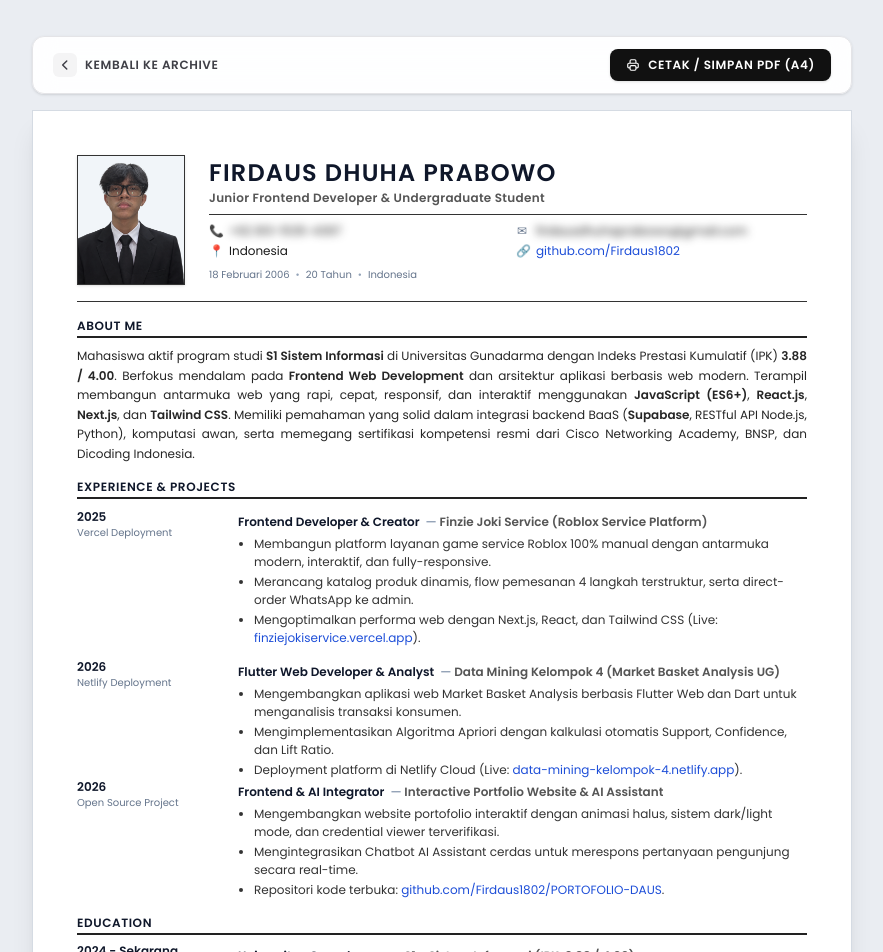
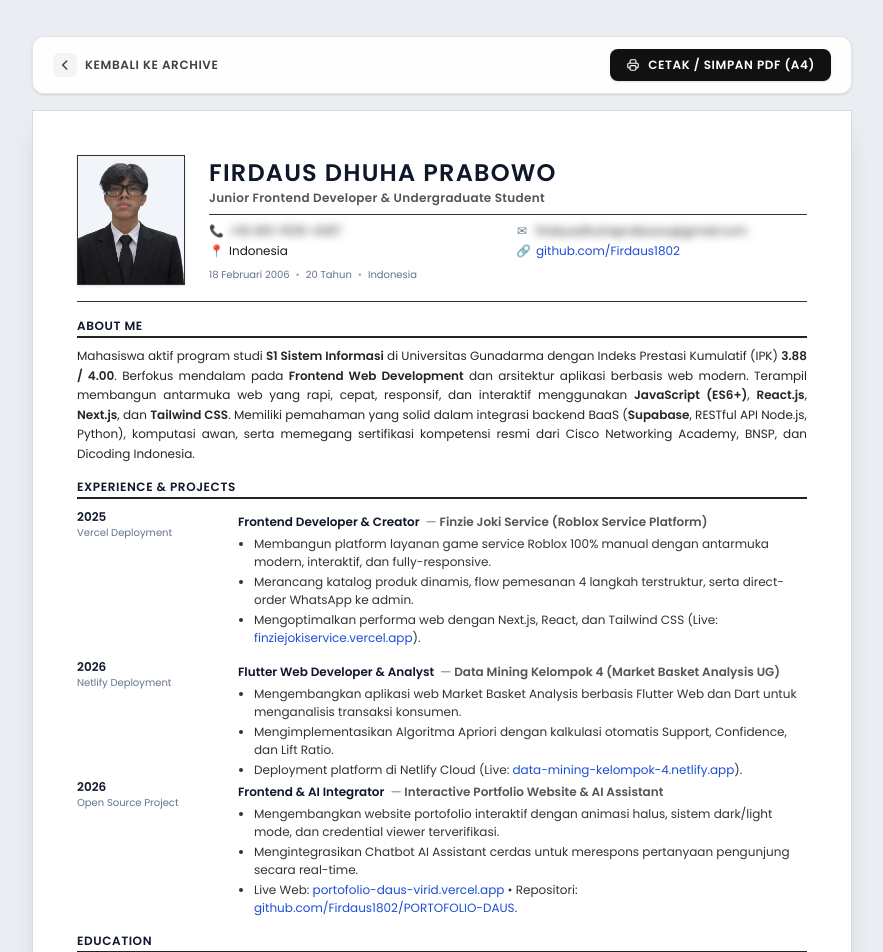
Before and after one commit to Firdaus1802/PORTOFOLIO-DAUS, a Next.js app: page /cv in a window 1280 px wide. Shown: the top 952 px of the page, without its empty margins (198-1081 px from the left). Built offline with nearby package versions, Linux system fonts and the light colour scheme; no server answers.

Commit message:
docs: update interactive portfolio live link to portofolio-daus-virid.vercel.app

```diff
--- a/app/cv/page.tsx
+++ b/app/cv/page.tsx
@@ -172,7 +172,7 @@ export default function CVPage() {
               <ul className="list-disc pl-4 text-xs text-[#333333] space-y-0.5 leading-normal">
                 <li>Mengembangkan website portofolio interaktif dengan animasi halus, sistem dark/light mode, dan credential viewer terverifikasi.</li>
                 <li>Mengintegrasikan Chatbot AI Assistant cerdas untuk merespons pertanyaan pengunjung secara real-time.</li>
-                <li>Repositori kode terbuka: <a href="https://github.com/Firdaus1802/PORTOFOLIO-DAUS" target="_blank" rel="noopener noreferrer" className="text-[#1d4ed8] hover:underline">github.com/Firdaus1802/PORTOFOLIO-DAUS</a>.</li>
+                <li>Live Web: <a href="https://portofolio-daus-virid.vercel.app/" target="_blank" rel="noopener noreferrer" className="text-[#1d4ed8] hover:underline">portofolio-daus-virid.vercel.app</a> • Repositori: <a href="https://github.com/Firdaus1802/PORTOFOLIO-DAUS" target="_blank" rel="noopener noreferrer" className="text-[#1d4ed8] hover:underline">github.com/Firdaus1802/PORTOFOLIO-DAUS</a>.</li>
               </ul>
             </div>
           </div>
--- a/public/cv-html/index.html
+++ b/public/cv-html/index.html
@@ -120,7 +120,7 @@
           <ul class="entry-bullets">
             <li>Mengembangkan website portofolio interaktif dengan animasi halus, sistem dark/light mode, dan credential viewer terverifikasi.</li>
             <li>Mengintegrasikan Chatbot AI Assistant cerdas untuk merespons pertanyaan pengunjung secara real-time.</li>
-            <li>Repositori kode terbuka: <a href="https://github.com/Firdaus1802/PORTOFOLIO-DAUS" target="_blank">github.com/Firdaus1802/PORTOFOLIO-DAUS</a>.</li>
+            <li>Live Web: <a href="https://portofolio-daus-virid.vercel.app/" target="_blank">portofolio-daus-virid.vercel.app</a> • Repositori: <a href="https://github.com/Firdaus1802/PORTOFOLIO-DAUS" target="_blank">github.com/Firdaus1802/PORTOFOLIO-DAUS</a>.</li>
           </ul>
         </div>
       </div>
--- a/public/cv.html
+++ b/public/cv.html
@@ -120,7 +120,7 @@
           <ul class="entry-bullets">
             <li>Mengembangkan website portofolio interaktif dengan animasi halus, sistem dark/light mode, dan credential viewer terverifikasi.</li>
             <li>Mengintegrasikan Chatbot AI Assistant cerdas untuk merespons pertanyaan pengunjung secara real-time.</li>
-            <li>Repositori kode terbuka: <a href="https://github.com/Firdaus1802/PORTOFOLIO-DAUS" target="_blank">github.com/Firdaus1802/PORTOFOLIO-DAUS</a>.</li>
+            <li>Live Web: <a href="https://portofolio-daus-virid.vercel.app/" target="_blank">portofolio-daus-virid.vercel.app</a> • Repositori: <a href="https://github.com/Firdaus1802/PORTOFOLIO-DAUS" target="_blank">github.com/Firdaus1802/PORTOFOLIO-DAUS</a>.</li>
           </ul>
         </div>
       </div>
```
Also changed, not shown: 1 other file (tests, documents, lock files or other folders).
